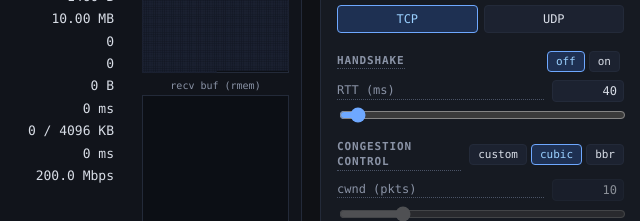
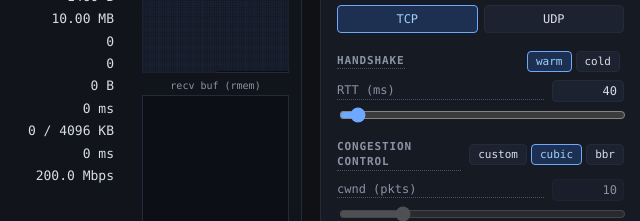
Before and after one commit to Overshoot-ai/tcp-visualizer, a website: page tcp-inflight.html in a window 1280 px wide. Shown: the part 257-478 px from the top of the page, 640-1280 px from the left. Drawn offline with Linux system fonts and the light colour scheme.

Commit message:
Rename handshake toggle to warm / cold
"off/on" said nothing; "warm" (reused connection, data at t=0, default)
vs "cold" (full 3-way handshake first) names the actual scenarios and
echoes the warm-start preset language. API unchanged: handshake true =
cold, false = warm. Tooltip, glossary, README, and llms.txt updated.

```diff
--- a/llms.txt
+++ b/llms.txt
@@ -124,7 +124,7 @@ All knobs are settable via `SimAgent.configure({...})` or via the sliders in the
 | app write (Mbps) | `appWriteMbps` | 0–10000 | App→wmem write rate. 0 = saturate. |
 | app read (Mbps) | `appReadMbps` | 0–10000 | rmem→app drain rate. 0 = saturate. |
 | Mode | `mode` | tcp \| udp | UDP disables ACKs, retransmits, flow control. |
-| Handshake | `handshake` | true \| false | TCP 3-way handshake before data. When true, the first data segment leaves at exactly t = RTT (SYN out, SYN-ACK back; the final ACK rides with the first data flight). Default false (warm/reused connection). Ignored in UDP mode. |
+| Handshake | `handshake` | true \| false | TCP 3-way handshake before data — shown as cold (true) vs warm (false) in the UI. When true (cold), the first data segment leaves at exactly t = RTT (SYN out, SYN-ACK back; the final ACK rides with the first data flight). Default false (warm/reused connection). Ignored in UDP mode. |
 | CC algo | `ccMode` | custom \| cubic \| bbr | "custom" keeps cwnd at the knob value; "cubic" runs RFC 8312; "bbr" runs Google's 2016 BBR. |
 
 ### Presets
--- a/tcp-inflight.html
+++ b/tcp-inflight.html
@@ -875,11 +875,11 @@
 
           <!-- Handshake: title and off/on toggle share one row (same pattern
                as the congestion-control row below). -->
-          <div class="section-head tcp-only" title="TCP 3-way handshake (SYN → SYN-ACK → ACK) — when on, the connection is cold: the first data packet leaves one full RTT after Start, because the SYN must reach the receiver (RTT/2) and the SYN-ACK must come back (another RTT/2) before data may flow. The final ACK rides along with the first data flight. Costs exactly +1 RTT on every transfer — painful for short requests on long paths. Off models a warm/reused connection (keep-alive, connection pool).">
+          <div class="section-head tcp-only" title="TCP 3-way handshake (SYN → SYN-ACK → ACK) — cold runs the full handshake: the first data packet leaves one full RTT after Start, because the SYN must reach the receiver (RTT/2) and the SYN-ACK must come back (another RTT/2) before data may flow. The final ACK rides along with the first data flight. Costs exactly +1 RTT on every transfer — painful for short requests on long paths. Warm models a reused connection (keep-alive, connection pool) that sends data at t=0.">
             <h2 class="kw" data-term="handshake">Handshake</h2>
             <div class="mode-toggle tcp-only cc-toggle inline">
-              <button id="btnHsOff" class="active" data-term="handshake">off</button>
-              <button id="btnHsOn" data-term="handshake">on</button>
+              <button id="btnHsWarm" class="active" data-term="handshake">warm</button>
+              <button id="btnHsCold" data-term="handshake">cold</button>
             </div>
           </div>
 
@@ -1066,7 +1066,7 @@
         },
         handshake: {
           title: "TCP 3-way handshake",
-          body: "Before any data flows, TCP establishes the connection: the client sends a SYN, the server answers with a SYN-ACK, and the client confirms with an ACK that rides along with its first data packet. Net cost: exactly one extra RTT before the first byte leaves. That's nothing for a bulk transfer but brutal for short requests on long paths — which is why connection reuse (keep-alive, pools) and warm starts matter so much. With the toggle off, the sim models a warm/reused connection that starts sending at t=0. (TLS would add 1–2 more round trips on top; TCP Fast Open and QUIC exist to claw this RTT back.)",
+          body: "Before any data flows, TCP establishes the connection: the client sends a SYN, the server answers with a SYN-ACK, and the client confirms with an ACK that rides along with its first data packet. Net cost: exactly one extra RTT before the first byte leaves. That's nothing for a bulk transfer but brutal for short requests on long paths — which is why connection reuse (keep-alive, pools) and warm starts matter so much. The toggle's 'cold' runs the full handshake; 'warm' models a reused connection that starts sending at t=0. (TLS would add 1–2 more round trips on top; TCP Fast Open and QUIC exist to claw this RTT back.)",
         },
         syn: {
           title: "SYN / SYN-ACK",
@@ -1897,21 +1897,22 @@
       $("btnModeTcp").addEventListener("click", () => setMode("tcp"));
       $("btnModeUdp").addEventListener("click", () => setMode("udp"));
 
-      /* ---------- handshake toggle (off / on) ---------- */
-      // When on, resetSim() leaves the first RTT to the 3-way handshake:
-      // sim-core gates app writes and data sends until simTime >= RTT, and
-      // drawNetwork() animates the SYN / SYN-ACK across the band.
+      /* ---------- handshake toggle (warm / cold) ---------- */
+      // Cold (sim.handshake = true) leaves the first RTT to the 3-way
+      // handshake: sim-core gates app writes and data sends until
+      // simTime >= RTT, and drawNetwork() animates the SYN / SYN-ACK across
+      // the band. Warm models a reused connection — data flows at t=0.
       function applyHandshakeUi() {
-        $("btnHsOff").classList.toggle("active", !sim.handshake);
-        $("btnHsOn").classList.toggle("active", !!sim.handshake);
+        $("btnHsWarm").classList.toggle("active", !sim.handshake);
+        $("btnHsCold").classList.toggle("active", !!sim.handshake);
       }
       function setHandshake(v) {
         sim.handshake = !!v;
         applyHandshakeUi();
         resetSim();
       }
-      $("btnHsOff").addEventListener("click", () => setHandshake(false));
-      $("btnHsOn").addEventListener("click", () => setHandshake(true));
+      $("btnHsWarm").addEventListener("click", () => setHandshake(false));
+      $("btnHsCold").addEventListener("click", () => setHandshake(true));
 
       /* ---------- cc-mode toggle (custom / cubic) ---------- */
       // "custom" keeps cwnd at the user-set knob value (today's behavior).
```
Also changed, not shown: README.md.
